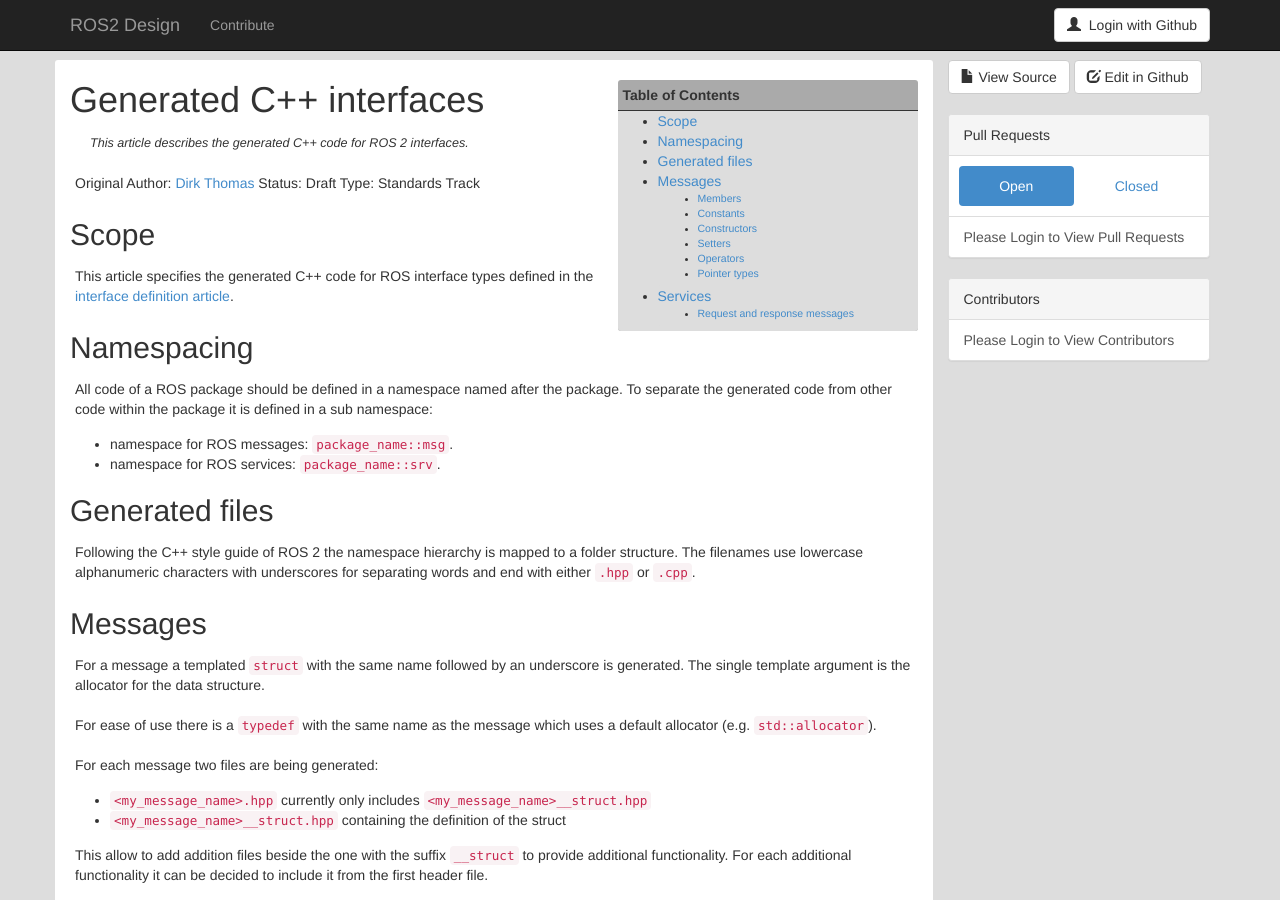
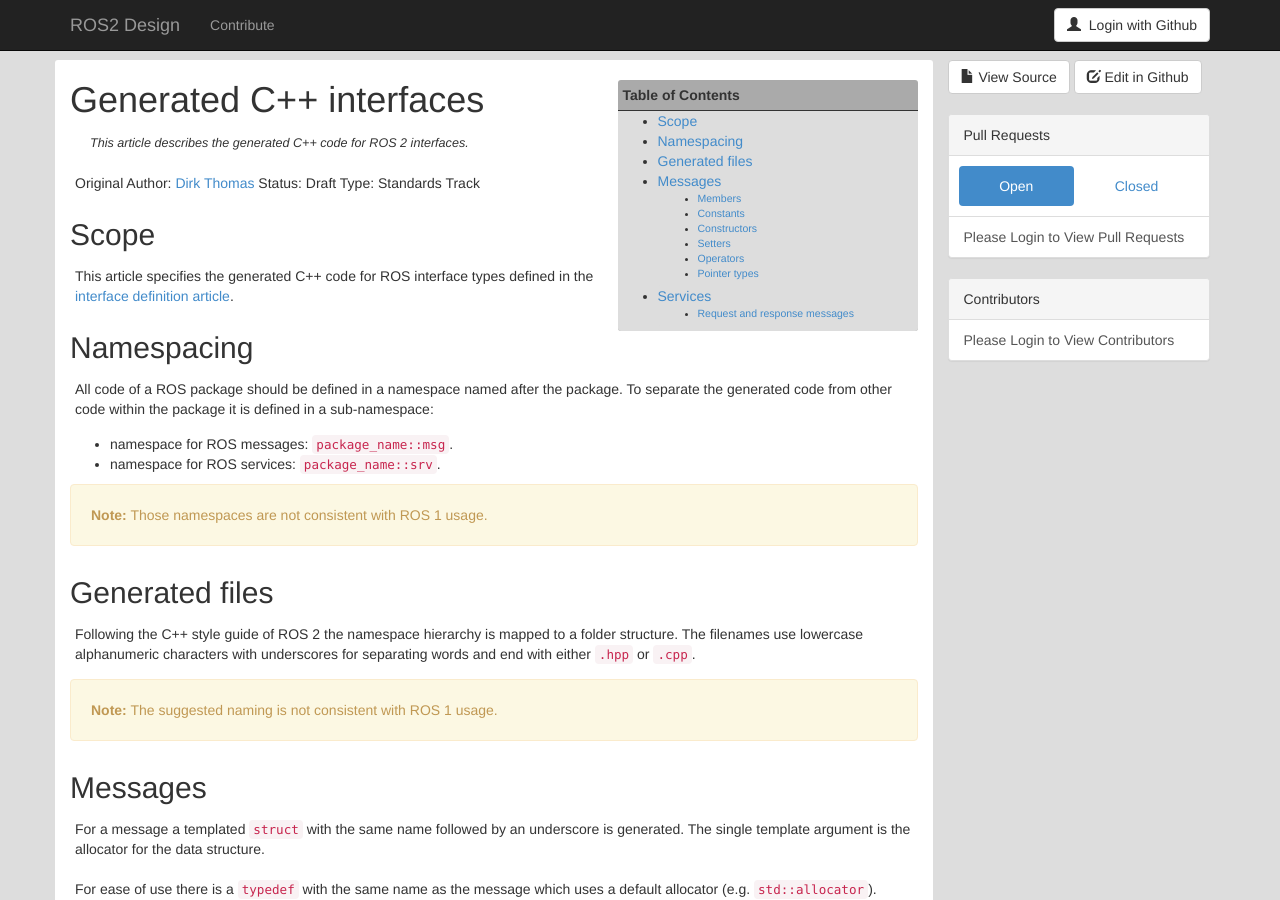
Before and after one commit to ros2/design, a Jekyll site: the page built from articles/112_generated_interfaces_cpp.md, in a window 1280 px wide and 900 px high. Built offline with Jekyll 4.4.1, drawn with Linux system fonts in a browser that asks for light colours; nearby versions of some CDN libraries; some of the changed text lies outside the part shown.

Commit message:
add some review comments and a few changes

```diff
--- a/articles/112_generated_interfaces_cpp.md
+++ b/articles/112_generated_interfaces_cpp.md
@@ -30,15 +30,24 @@ This article specifies the generated C++ code for ROS interface types defined in
 ## Namespacing
 
 All code of a ROS package should be defined in a namespace named after the package.
-To separate the generated code from other code within the package it is defined in a sub namespace:
+To separate the generated code from other code within the package it is defined in a sub-namespace:
+
 * namespace for ROS messages: `package_name::msg`.
 * namespace for ROS services: `package_name::srv`.
+
+<div class="alert alert-warning" markdown="1">
+  **Note:** Those namespaces are not consistent with ROS 1 usage.
+</div>
 
 
 ## Generated files
 
 Following the C++ style guide of ROS 2 the namespace hierarchy is mapped to a folder structure.
 The filenames use lowercase alphanumeric characters with underscores for separating words and end with either `.hpp` or `.cpp`.
+
+<div class="alert alert-warning" markdown="1">
+  **Note:** The suggested naming is not consistent with ROS 1 usage.
+</div>
 
 
 ## Messages
@@ -103,6 +112,9 @@ For each pointer type there a non-const and a const `typedef`:
 * `UniquePtr` and `ConstUniquePtr`
 * `WeakPtr` and `ConstWeakPtr`
 
+<div class="alert alert-warning" markdown="1">
+  **Note:** `Ptr` and `ConstPtr` are *not* compatible with ROS 1 usage (which is shared). That may change.
+</div>
 
 ## Services
 
@@ -118,5 +130,10 @@ The generated code is split across multiple files the same way as message are.
 
 ### Request and response messages
 
-For the request as well as the response part messages are being generated which have the same name as the service with a suffix being either `_Request` or `_Response`.
-These messages are still defined in the `srv` sub namespace.
+The request and response messages are generated with the service name and a suffix of `Request` or `Response`.
+
+These messages are still defined in the `srv` sub-namespace.
+
+<div class="alert alert-warning" markdown="1">
+  **Note:** That is not consistent with ROS 1 usage.
+</div>
```
